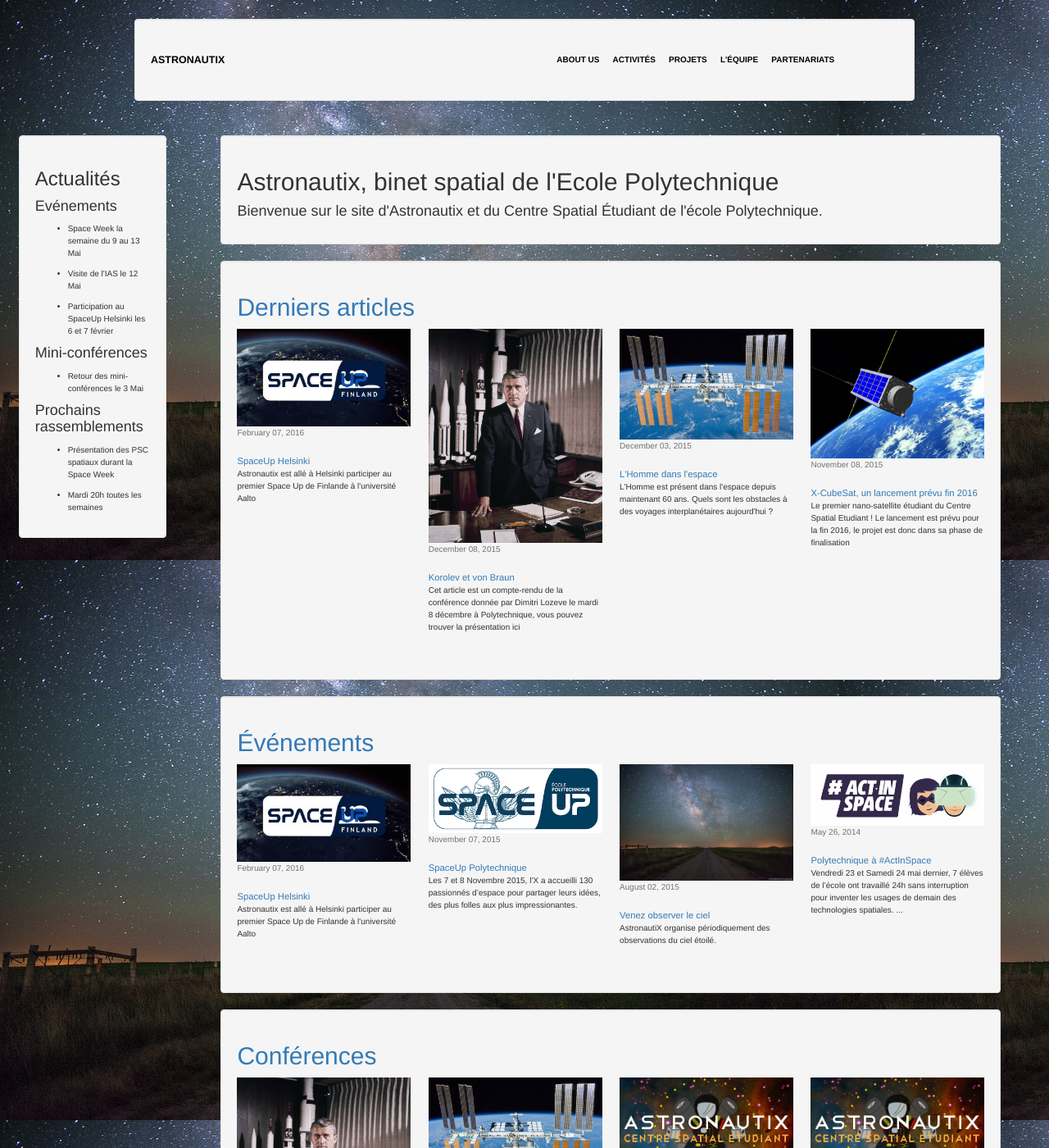
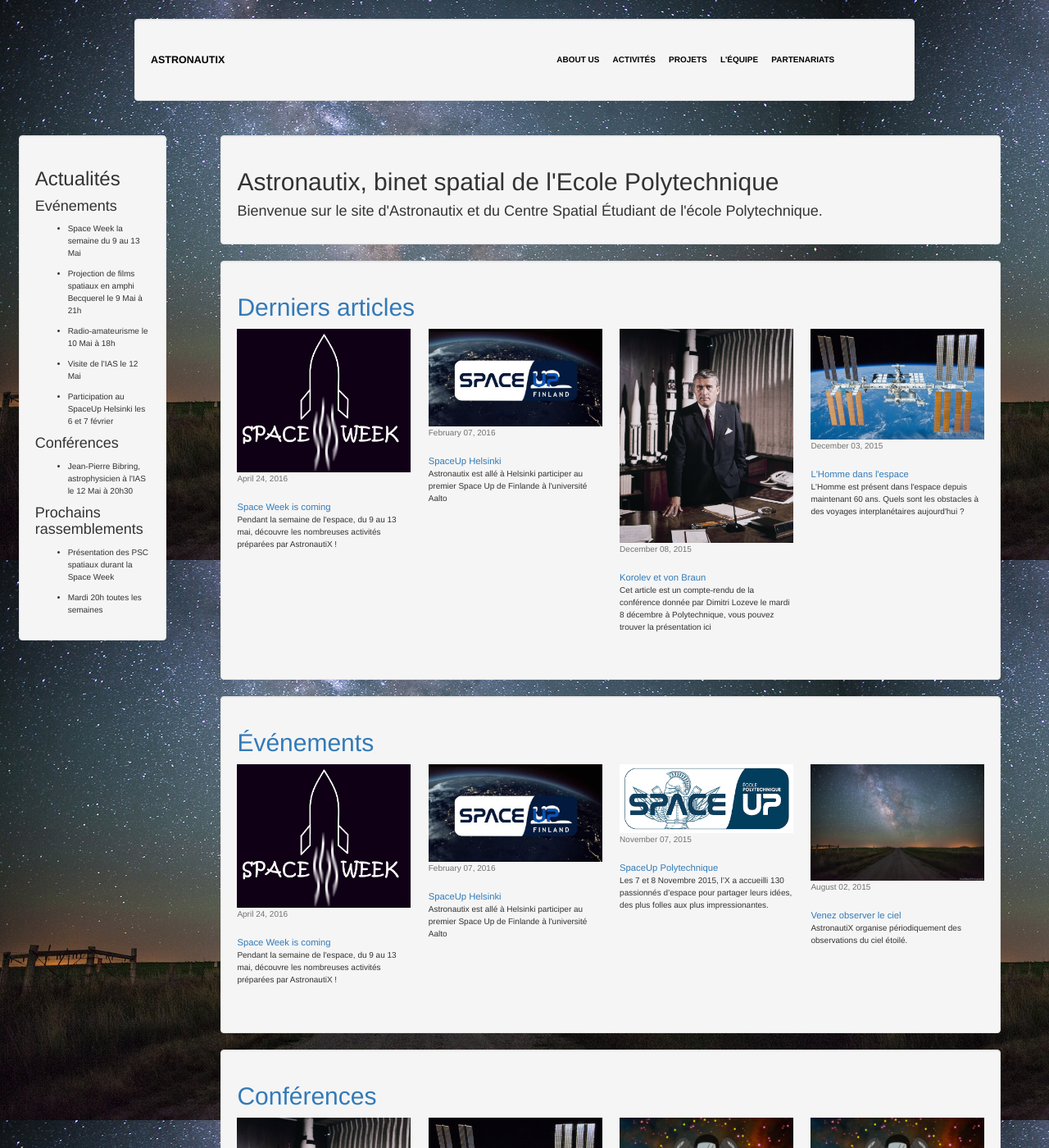
Before and after one commit to astronautix-cse-polytechnique/astronautix-cse-polytechnique.github.io, a Jekyll site: the page built from index.md, in a window 1280 px wide and 1400 px high. Shown: the whole window at 82% size. Built offline with Jekyll 4.4.1, drawn with Linux system fonts in a browser that asks for light colours.

Commit message:
Space week is coming

```diff
--- a/_data/sidebar.yml
+++ b/_data/sidebar.yml
@@ -4,12 +4,14 @@
 - title: Evénements
   events:
       - description: Space Week la semaine du 9 au 13 Mai
+      - description: Projection de films spatiaux en amphi Becquerel le 9 Mai à 21h
+      - description: Radio-amateurisme le 10 Mai à 18h
       - description: Visite de l'IAS le 12 Mai
       - description: Participation au SpaceUp Helsinki les 6 et 7 février
 
-- title: Mini-conférences
+- title: Conférences
   events:
-    - description: Retour des mini-conférences le 3 Mai
+    - description: Jean-Pierre Bibring, astrophysicien à l'IAS le 12 Mai à 20h30
 
 - title: Prochains rassemblements
   events:
--- /dev/null
+++ b/_posts/2016-04-24-space-week-announced.markdown
@@ -0,0 +1,42 @@
+---
+author: Etienne
+comments: false
+date: 2016-04-24 15:52:00+00:00
+layout: article
+slug: Space-Week-is-coming
+title: Space Week is coming
+excerpt: Pendant la semaine de l'espace, du 9 au 13 mai, découvre les nombreuses activités préparées par AstronautiX !
+category: event
+tags: space week, mythe, open, goodies, dimitri lozeve
+image:
+ teaser: space-week-2015.jpg
+---
+
+# La Space Week arrive bientôt !
+
+## Qu'est-ce que c'est ?
+
+La Space Week, c'est un événement initié par les 2013, perpétué par les 2014 et, je l'espère, promis à un grand avenir. Pour faire simple, l'idée est, pendant une semaine, de proposer chaque jour une activité en lien avec le spatial ou l'astronomie. Ces activités seront bien entendues gratuites et ouvertes aux X et aux masters !
+
+[![](/images/space-week-2015.jpg)](/images/space-week-2015.jpg)
+
+## Programme
+
+### Lundi 9 mai
+
+A 21h (après la proj' GoT): en partenariat avec CinéphiX, nuit du cinéma spatial en amphi Bécquerel. Un marathon de films spatiaux, classiques ou récents, entrecoupé de petites surprises visuelles !
+Programmation plus précise à venir...
+
+### Mardi 10 mai
+Vers 18h, découverte de la radio amateure avec Lucas Excoffier, respo Master d'AstronautiX : vous pourrez écouter l'ISS ou suivre les nombreux satellites artificiels qui orbitent autour de la Terre.
+Ensuite, vers 20h30, la traditionnelle réunion AstronautiX dans le couloir des nouveaux amphis, pendant laquelle les 2014 se chaufferont pour présenter des mini-conférences sur les domaines qui leurs tiennent à coeur. Discussion sur les sujets à l'issu.
+
+### Jeudi 12 mai
+
+Jour de pâle d'HSS pour les 2014, mais cela ne nous empêche pas de préparer un programme chargé :
+	- A 15h30, visite de l'IAS (Institut d'Astrophysique Spatiale) d'Orsay, haut lieu de la recherche dans le domaine en France. Les 30 places au shotgun se sont écoulées en quelques heures !
+	- A 20h30, conférence de Jean Pierre Bibring, astrophysicien de l'IAS et travaillant sur de nombreuses missions d'exploration du système solaire, notemment Mars Express, Venus Express, Cassinni Huygens, Mars Reconaissance Orbiter, et plus récemment responsable scientifique de la mission Philae.
+
+### Toute la semaine
+
+Si le temps le permet, des observations seront réalisées : le soir, observations des planètes et du ciel, le jour observation du Soleil. Une occasion idéale pour voir de ses propres yeux les nuages de Jupiter, les taches solaires ou même des objets bien plus lointains, nébuleuses et galaxies !
```
Also changed, not shown: images/space-week-2015.jpg (added).
